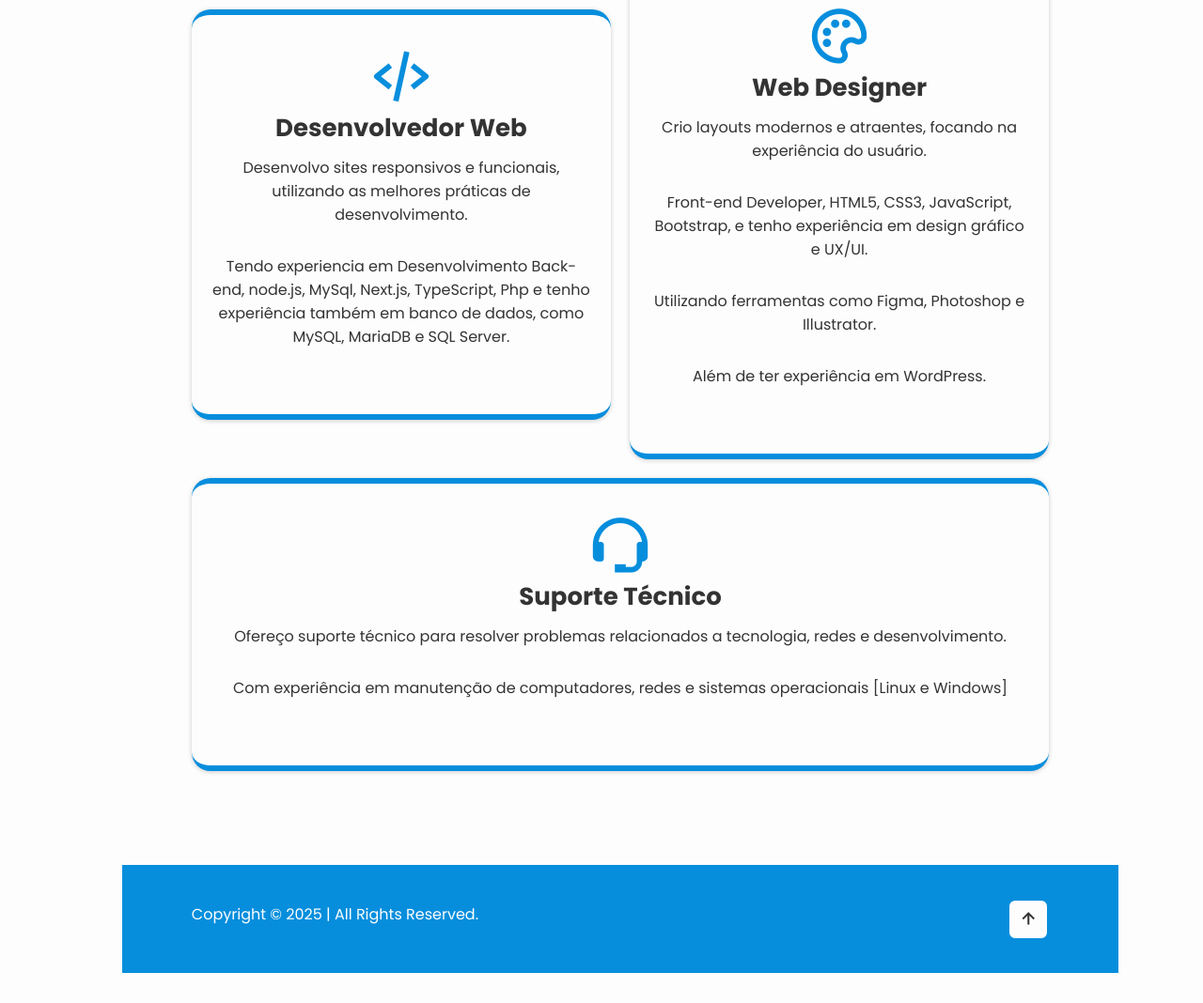
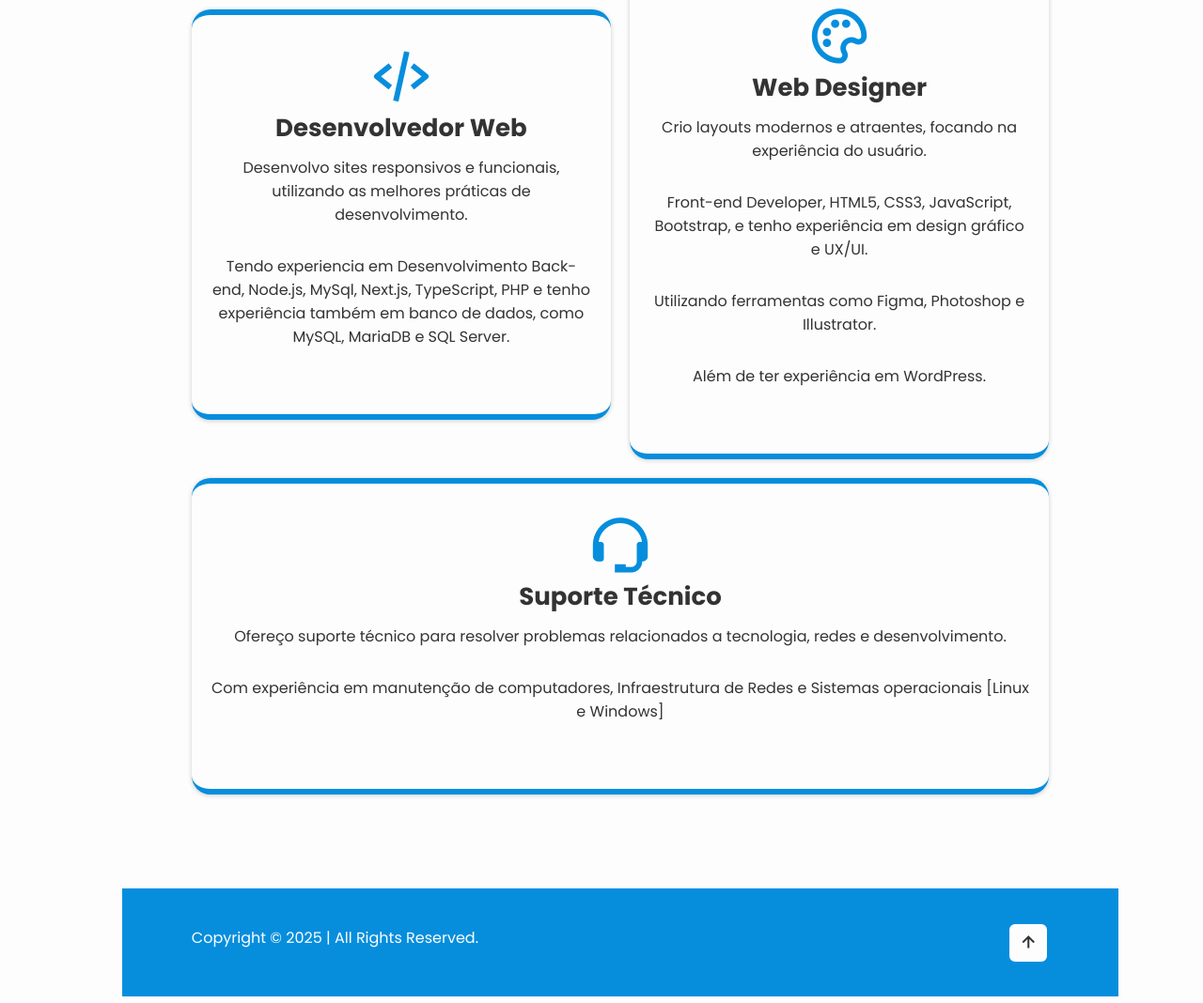
Before and after one commit to g-arezi/Portifolio, a plain HTML site: page Portifolio/index.html in a window 1280 px wide. Shown: the part 1346-2414 px from the top of the page at 94% size. Drawn offline with nearby package versions, Linux system fonts and the light colour scheme.

Commit message:
Update index.html

```diff
--- a/Portifolio/index.html
+++ b/Portifolio/index.html
@@ -153,7 +153,7 @@
                 <i class='bx bx-code-alt'></i>
                 <h3>Desenvolvedor Web</h3>
                 <p>Desenvolvo sites responsivos e funcionais, utilizando as melhores práticas de desenvolvimento.</p>
-                <p>Tendo experiencia em Desenvolvimento Back-end, node.js, MySql, Next.js, TypeScript, Php e tenho experiência também em banco de dados, como MySQL, MariaDB e SQL Server.</p>
+                <p>Tendo experiencia em Desenvolvimento Back-end, Node.js, MySql, Next.js, TypeScript, PHP e tenho experiência também em banco de dados, como MySQL, MariaDB e SQL Server.</p>
             </div>
 
             <div class="services-box">
@@ -169,7 +169,7 @@
                 <i class='bx bx-support'></i>
                 <h3>Suporte Técnico</h3>
                 <p>Ofereço suporte técnico para resolver problemas relacionados a tecnologia, redes e desenvolvimento.</p>
-                <p>Com experiência em manutenção de computadores, redes  e sistemas operacionais [Linux e Windows]</p>
+                <p>Com experiência em manutenção de computadores, Infraestrutura de Redes  e Sistemas operacionais [Linux e Windows]</p>
             </div>
         </div>
     </section>
```
